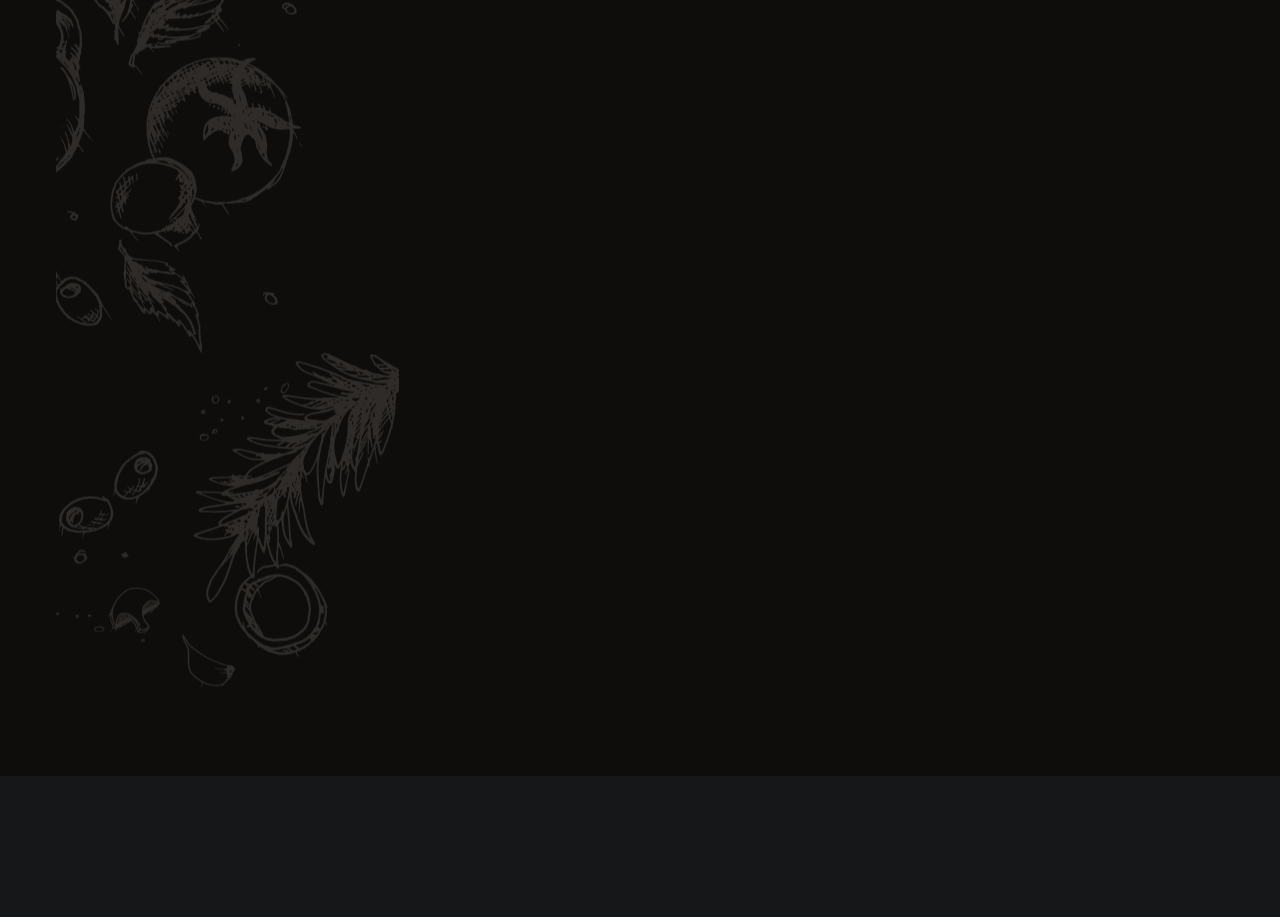
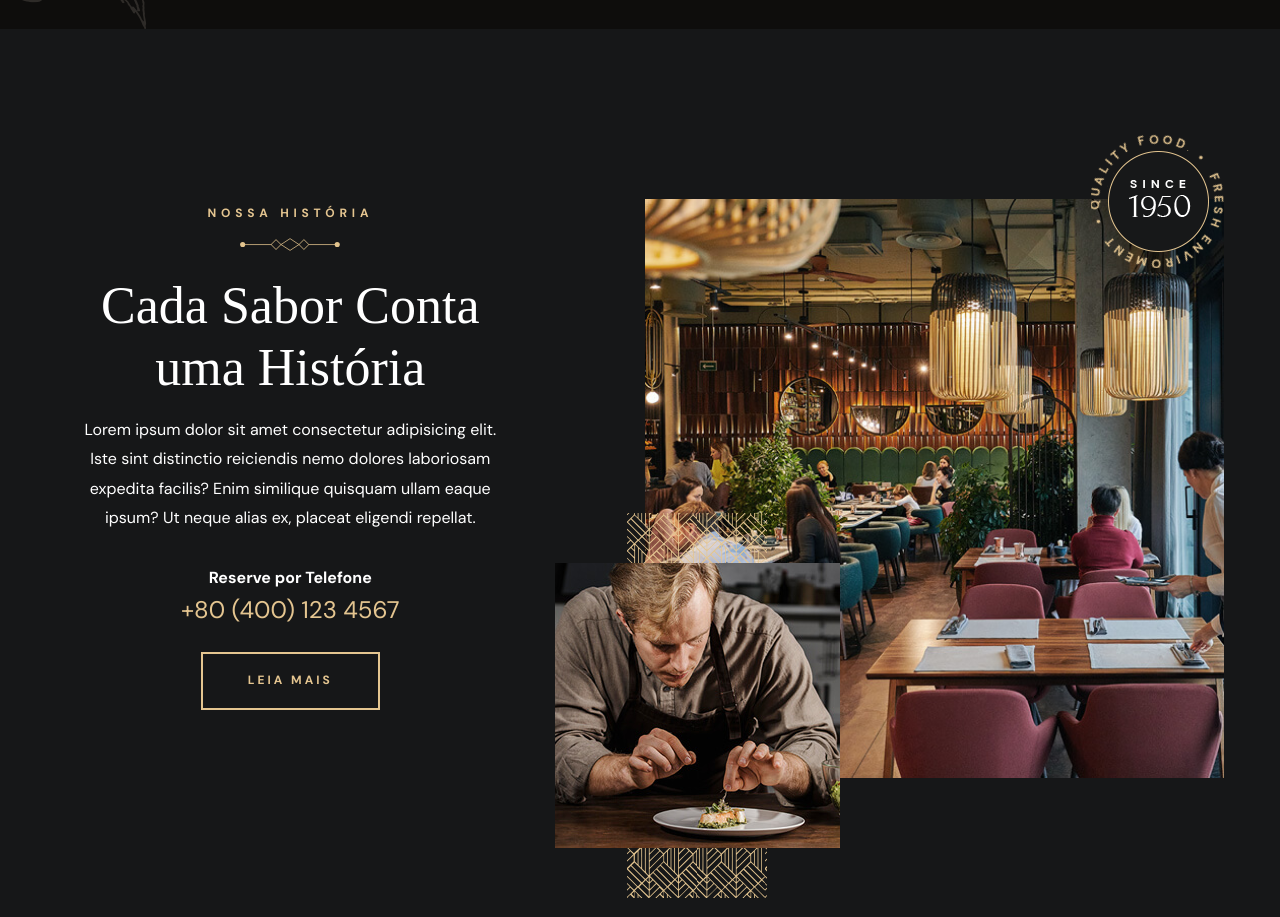
Before and after one commit to LucasDiello/React-Restaurant, a React (Vite) app: page / in a window 1280 px wide. Shown: the part 1880-2797 px from the top of the page. Before the commit the page ends 2656 px from the top, so only its background shows below. Built offline with nearby package versions, Linux system fonts and the light colour scheme; a web font is replaced by a local one.

Commit message:
feat: servicos and special dish

```diff
--- a/src/App.jsx
+++ b/src/App.jsx
@@ -2,9 +2,10 @@ import { useEffect } from 'react'
 import TopBar from './components/TopBar'
 import Header from './components/Header'
 import './assets/css/style.css'
-import SliderSection from './components/HeroSlider'
 import HeroSlider from './components/HeroSlider'
 import Servicos from './components/Servicos'
+import About from './components/About'
+import SpecialDish from './components/SpecialDish'
 
 function App() {
 
@@ -34,6 +35,8 @@ function App() {
     <Header />
     <HeroSlider />
     <Servicos />
+    <About />
+    <SpecialDish />
     </div>
   )
 }
--- /dev/null
+++ b/src/components/About.jsx
@@ -0,0 +1,109 @@
+import banner from "../assets/images/about-banner.jpg";
+import absImage from "../assets/images/about-abs-image.jpg";
+import badge2 from "../assets/images/badge-2.png";
+import shape3 from "../assets/images/shape-3.png";
+import { useEffect } from "react";
+
+const About = () => {
+  useEffect(() => {
+    const handleMouseMove = (event) => {
+      const parallaxItems = document.querySelectorAll("[data-parallax-item]");
+      let x = (event.clientX / window.innerWidth) * 10 - 5;
+      let y = (event.clientY / window.innerHeight) * 10 - 5;
+
+      x = x - x * 2;
+      y = y - y * 2;
+
+      parallaxItems.forEach((item) => {
+        const speed = Number(item.dataset.parallaxSpeed);
+        const transformedX = x * speed;
+        const transformedY = y * speed;
+        item.style.transform = `translate3d(${transformedX}px, ${transformedY}px, 0px)`;
+      });
+    };
+
+    window.addEventListener("mousemove", handleMouseMove);
+
+    return () => {
+      window.removeEventListener("mousemove", handleMouseMove);
+    };
+  }, []);
+  return (
+    <section
+      className="section about text-center"
+      aria-labelledby="about-label"
+      id="about"
+    >
+      <div className="container">
+        <div className="about-content">
+          <p className="label-2 section-subtitle" id="about-label">
+            Nossa História
+          </p>
+          <h2 className="headline-1 section-title">
+            Cada Sabor Conta uma História
+          </h2>
+          <p className="section-text">
+            Lorem ipsum dolor sit amet consectetur adipisicing elit. Iste sint
+            distinctio reiciendis nemo dolores laboriosam expedita facilis? Enim
+            similique quisquam ullam eaque ipsum? Ut neque alias ex, placeat
+            eligendi repellat.
+          </p>
+          <div className="contact-label">Reserve por Telefone</div>
+          <a
+            href="tel:+804001234567"
+            className="body-1 contact-number hover-underline"
+          >
+            +80 (400) 123 4567
+          </a>
+          <a href="#" className="btn btn-primary">
+            <span className="text text-1">Leia Mais</span>
+            <span className="text text-2" aria-hidden="true">
+              Leia Mais
+            </span>
+          </a>
+        </div>
+
+        <figure className="about-banner">
+          <img
+            src={banner}
+            width="570"
+            height="570"
+            loading="lazy"
+            alt="banner sobre"
+            className="w-100"
+            data-parallax-item
+            data-parallax-speed="1"
+          />
+          <div
+            className="abs-img abs-img-1 has-before"
+            data-parallax-item
+            data-parallax-speed="1.75"
+          >
+            <img
+              src={absImage}
+              width="285"
+              height="285"
+              loading="lazy"
+              alt=""
+              className="w-100"
+            />
+          </div>
+          <div className="abs-img abs-img-2 has-before">
+            <img src={badge2} width="133" height="134" loading="lazy" alt="" />
+          </div>
+        </figure>
+
+        <img
+          src={shape3}
+          width="197"
+          height="194"
+          loading="lazy"
+          alt=""
+          className="shape"
+        />
+      </div>
+    </section>
+  );
+};
+
+export default About;
--- a/src/components/Header.tsx
+++ b/src/components/Header.jsx
@@ -1,4 +1,4 @@
-import React, { useEffect, useState } from 'react';
+import { useEffect, useState } from 'react';
 import logoSVG from "../assets/images/logo.svg";
 import { IoCloseCircleOutline } from 'react-icons/io5';
 
--- a/src/components/Servicos.jsx
+++ b/src/components/Servicos.jsx
@@ -6,7 +6,7 @@ import shape2 from '../assets/images/shape-2.png';
 
 function Servicos() {
   return (
-    <section className="section service bg-black-10 text-center h-full" aria-label="serviço">
+    <section className="section service bg-black-10 text-center" aria-label="serviço">
       <div className="container">
 
         <p className="section-subtitle label-2">Sabores Para a Realeza</p>
@@ -87,8 +87,8 @@ function Servicos() {
 
         </ul>
 
-        <img src={shape1} width="246" height="412" loading="lazy" alt="formato" className="formato forma-1 move-anim" />
-        <img src={shape2} width="343" height="345" loading="lazy" alt="formato" className="formato forma-2 move-anim" />
+        <img src={shape1} width="246" height="412" loading="lazy" alt="formato" className="shape shape-1 move-anim" />
+        <img src={shape2} width="343" height="345" loading="lazy" alt="formato" className="shape shape-2 move-anim" />
 
       </div>
     </section>
--- /dev/null
+++ b/src/components/SpecialDish.jsx
@@ -0,0 +1,43 @@
+import specialDishBanner from "../assets/images/special-dish-banner.jpg";
+import badge1 from "../assets/images/badge-1.png";
+import shape4 from "../assets/images/shape-4.png";
+import shape9 from "../assets/images/shape-9.png";
+
+
+const SpecialDish = () => {
+  return (
+    <section className="special-dish text-center" aria-labelledby="dish-label">
+      <div className="special-dish-banner">
+        <img src={specialDishBanner} width="940" height="900" loading="lazy" alt="prato especial" className="img-cover" />
+      </div>
+
+      <div className="special-dish-content bg-black-10">
+        <div className="container">
+          <img src={badge1} width="28" height="41" loading="lazy" alt="emblema" className="abs-img" />
+
+          <p className="section-subtitle label-2">Prato Especial</p>
+          <h2 className="headline-1 section-title">Tortellini</h2>
+
+          <p className="section-text">
+            Lorem Ipsum é simplesmente uma simulação de texto da indústria tipográfica e de impressos, e vem sendo utilizado desde o século XVI, quando um impressor desconhecido pegou uma bandeja de tipos e os embaralhou para fazer um livro de modelos de tipos.
+          </p>
+
+          <div className="wrapper">
+            <del className="del body-3">R$40.00</del>
+            <span className="span body-1">R$20.00</span>
+          </div>
+
+          <a href="#" className="btn btn-primary">
+            <span className="text text-1">Ver Todo o Menu</span>
+            <span className="text text-2" aria-hidden="true">Ver Todo o Menu</span>
+          </a>
+        </div>
+      </div>
+
+      <img src={shape4} width="179" height="359" loading="lazy" alt="" className="shape shape-1" />
+      <img src={shape9} width="351" height="462" loading="lazy" alt="" className="shape shape-2" />
+    </section>
+  );
+};
+
+export default SpecialDish;
```
